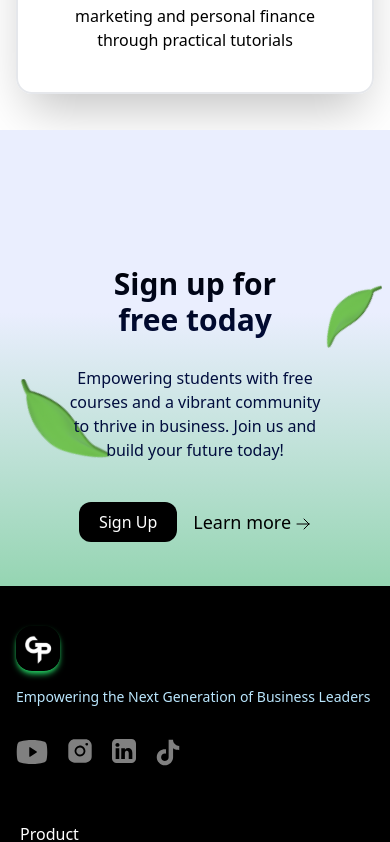
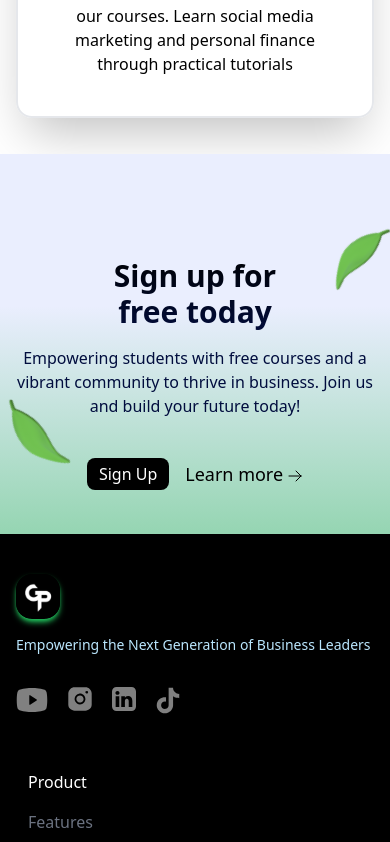
Before and after one commit to gpproject06/green-portfolio-website, a Next.js app: page / in a window 390 px wide. Shown: the part 5845-6687 px from the top of the page. Built offline with nearby package versions, Linux system fonts and the light colour scheme.

Commit message:
fixed up leaves and signup plus footer

```diff
--- a/src/app/page.tsx
+++ b/src/app/page.tsx
@@ -28,12 +28,12 @@ export default function Home() {
       <div className='pt-10 pb-4 bg-custom-gradient-diagonal sm:bg-custom-gradient-diagonal-bottom'>
         <div className='xl:flex xl:justify-center'>
           <div className="flex flex-col justify-around sm:flex-row sm:items-center items-center max-w-screen-2xl">
-            <div className='w-10/12 xl:w-1/2 md:pl-10'>
+            <div className='w-10/12 xl:w-1/2 md:pl-10 xl:pl-0'>
               <div className="text-gradient text-3xl sm:text-4xl lg:text-6xl xl:text-7xl mb-2 font-bold px-6">
                 Empowering the Next Generation of Business Leaders
               </div>
-              <div className='pl-6 xl:py-4 xl:text-2xl text-min-blue'>
-                At the Green Portfolio Project, we are <br /> dedicated to equipping high school <br /> and college students with essential <br /> business development skills.
+              <div className='pl-6 xl:py-4 xl:text-2xl text-min-blue w-11/12 md:w-10/12 lg:w-7/12 xl:w-10/12'>
+                At the Green Portfolio Project, we are  dedicated to equipping high school  and college students with essential  business development skills.
               </div>
               <div className="text-sm mt-5 flex items-center space-x-4 flex-none px-6">
                 <button className="bg-black text-white px-5 py-2 rounded-lg whitespace-nowrap">Get Started</button>
@@ -62,7 +62,7 @@ export default function Home() {
   <Image
             src={backgroundLeaf}
             alt="tested leaf"
-            className='absolute w-[80px] sm:w-[90px] md:w-[100px] xl:w-[120px] xl:right-5 '
+            className='absolute w-[80px] sm:w-[89px]  xl:w-[120px] xl:right-5 '
         />
 
  </div>
@@ -189,14 +189,20 @@ Our Story and Missions
 
 
 
+      {/* Sign up Section */}
+      <section className="pt-24 pb-11 md:py-24 lg:py-32  bg-custom-gradient-white flex flex-col items-center relative">
 
+      <Image
+            src={backgroundLeaf}
+            alt="tested leaf"
+            className='absolute w-[55px] xs:w-[55px] sm:w-[95px] md:w-[105px] lg:w-[115px] xl:w-[130px] top-12 right-0 xs:top-8 lg:right-14 xl:right-20 2xl:right-52'
+        />
 
-      {/* Sign up Section */}
-      <section className="pt-32 pb-11 md:py-24 lg:py-32  bg-custom-gradient-white flex flex-col items-center relative">
-
-      <Image className="w-14 xs:w-20 sm:w-24 md:w-24 lg:w-36 absolute top-30 md:top-5     right-2 sm:right-6  md:right-12 xl:right-32 2xl:right-52 z-0" src={backgroundLeaf} alt="background leaf"/>
-      <Image className="w-20 xs:w-24 sm:w-28 md:w-32 lg:w-44 absolute sm:bottom-20 bottom-24 lg:bottom-10 left-3 sm:left-7 xl:left-24 2xl:left-52
-      scale-x-[-1] scale-y-[-1] rotate-90" src={backgroundLeaf} alt="background leaf"/>
+      <Image
+            src={backgroundLeaf}
+            alt="background leaf"
+            className='absolute rotate-[-85deg] w-[60px] xs:w-[75px] sm:w-[100px] md:w-[120px] lg:w-[140px] xl:w-[160px] left-0 top-56 sm:top-48 lg:left-14 xl:left-24 2xl:left-52'
+       />
 
         <div className="text-gradient text-3xl xs:text-4xl md:text-5xl font-bold text-center w-48 xs:w-auto sm:w-auto flex z-10 p-2">
           Sign up for free today
@@ -204,11 +210,11 @@ Our Story and Missions
         </div>
 
 
-        <p className="text-min-blue text-center md:text-lg w-64 xs:w-96 md:w-auto pt-5 pb-10 z-10">
-          Empowering students with free courses and a vibrant community <br className="hidden md:block" /> to thrive in business. Join us and build your future today!
+        <p className="text-min-blue text-center text-base md:text-lg xs:w-96 md:w-1/2 2xl:w-4/12 pt-2 pb-10 px-2 z-10">
+        Empowering students with free courses and a vibrant community to thrive in business. Join us and build your future today!
         </p>
-        <div className="flex justify-center gap-4">
-          <button className="bg-black text-white text-base py-2 px-5 rounded-xl">Sign Up</button>
+        <div className="flex justify-center gap-4 ">
+          <button className="bg-black text-white text-base py-1 px-3 rounded-lg">Sign Up</button>
           <button className="text-lg font-medium flex items-center gap-1">
             Learn more
             <Image className="w-4 pt-1" src={rightArrow} alt="Right Arrow button" />
@@ -239,8 +245,8 @@ Our Story and Missions
           </div>
         </div>
 
-        <div className="pl-1 text-start sm:ml-auto">
-          <ul className="flex flex-col sm:flex-row gap-5 lg:gap-20 2xl:gap-36 2xl:text-lg">
+        <div className="px-3 lg:px-8 2xl:px-0 text-start sm:ml-auto">
+          <ul className="flex flex-col sm:flex-row gap-5 lg:gap-28 2xl:gap-36 2xl:text-lg">
             <li>
               Product
               <ul className="text-gray-500 pt-4 space-y-4">
```
